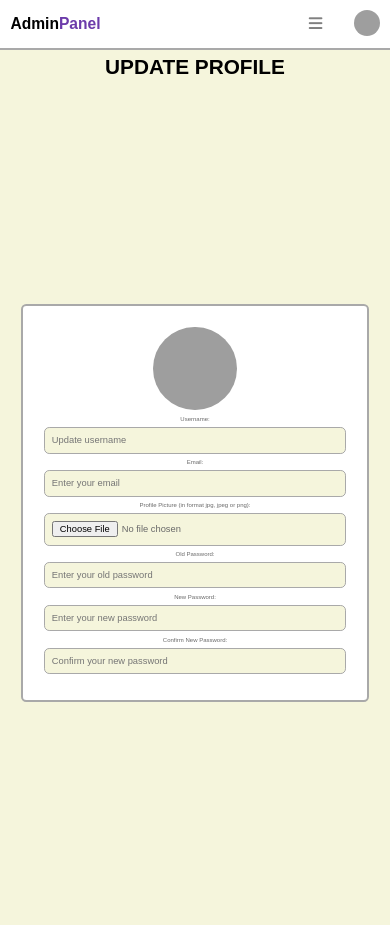
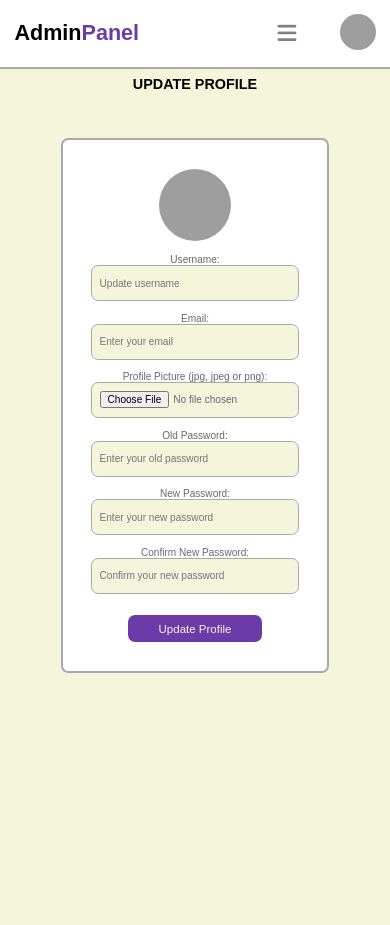
Before and after one commit to sabinaPetrisor/OnlineMusicStore, a PHP site: page /OnlineMusicStore/php/admin-update-profile.php in a window 390 px wide. After the commit the page ends 673 px from the top, so only its background shows below. Run offline with PHP 8.4, Linux system fonts and the light colour scheme; the visitor is signed in with stand-in values (Sample User, id 1); data that the repository does not hold is empty; grey boxes are pictures that could not be loaded.

Commit message:
update-22.12

```diff
--- a/css/styles.css
+++ b/css/styles.css
@@ -27,7 +27,8 @@ section{
 }
 
 .btn, .delete-btn{
-  width: 100%;
+  width: 65%;
+  /*height: 2.9rem;*/
   display: block;
   margin-top: 1rem;
   border-radius: 0.5rem;
@@ -36,7 +37,6 @@ section{
   padding: 0.5rem 0.5rem;
   cursor: pointer;
   justify-self: center;
-  text-transform: capitalize;
 }
 
 .btn{
@@ -48,7 +48,7 @@ section{
 }
 
 .btn:hover{
-  background-color: rgb(98, 78, 154);
+  background-color: rgb(130, 93, 177);
 }
 
 .delete-btn:hover{
@@ -91,16 +91,18 @@ section{
 
 .form-container form{
   width: 50%;
+  display: block;
   background-color:white;
   border-radius: 0.5rem;
   box-shadow: 0 0.5rem 1rem black;
   border: 0.2rem solid darkgrey;
   /*text-align: center;*/
-  padding: 2rem;
+  padding: 3rem;
 }
 
 .form-container label{
   color: dimgray;
+  margin-top: 0.3rem;
 }
 
 .title{
@@ -113,11 +115,12 @@ section{
 
 .box{
   width: 100%;
+  height: 2.5rem;
   font-size: 0.9rem;
-  margin: 0.5rem 0;
+  margin-bottom: 0.5rem;
   border-radius: 0.5rem;
   border: 0.1rem solid darkgrey;
-  padding: 0.7rem 0.7rem;
+  padding: 0.3rem 0.3rem;
   color: dimgray;
   background-color: beige;
 }
@@ -135,7 +138,7 @@ section{
 
 .form-container form p a:hover{
   text-decoration: underline;
-  color: rgb(98, 78, 154);
+  color: rgb(130, 93, 177);
 }
 
 label.error{
@@ -187,7 +190,7 @@ label.error, .form-container label{
 
 .header .flex .navbar a:hover{
   text-decoration: underline;
-  color: rgb(98, 78, 154);
+  color: rgb(130, 93, 177);
 }
 
 .header .flex .icons{
@@ -214,11 +217,11 @@ label.error, .form-container label{
 }
 
 .header .flex .icons .fas.fa-bars:hover{
-  color: rgb(98, 78, 154);
+  color: rgb(130, 93, 177);
 }
 
 .header .flex .icons .profile-picture img:hover{
-  border: 0.15rem solid rgb(98, 78, 154);
+  border: 0.15rem solid rgb(130, 93, 177);
   padding: 0.05rem;
 }
 
@@ -263,14 +266,13 @@ label.error, .form-container label{
 }
 
 .update-profile{
-    min-height: 100vh;
+    max-width: 70rem;
     display: flex;
     align-items: center;
-    justify-content: center;
+    justify-content: space-between;
 }
 
 .update-profile form{
-  max-width: 70rem;
   margin: 0 auto;
   background-color: white;
   border: 0.2rem solid darkgrey;
@@ -286,18 +288,68 @@ label.error, .form-container label{
   margin-bottom: 0.5rem;
 }
 
+.update-profile form .input-box-container{
+  display: flex;
+  align-items: center;
+  justify-content: center;
+}
+
+.update-profile form .input-box{
+  width: 100%;
+  margin-left: 0.5rem;
+  margin-right: 0.5rem;
+}
+
 .update-profile form .input-box label{
   color: dimgray;
+  display: block;
+  margin-top: 0.3rem;
 }
 
 /*media -> responsiveness*/
-@media (max-width:990px){
+/*@media (max-width:990px){
   *{
     font-size: 75%;
   }
-}
+}*/
 
 @media (max-width:750px){
+  .title{
+    font-size: 1.5rem;
+  }
+  .box{
+    font-size: 0.7rem;
+    padding: 0.5rem;
+  }
+
+  .btn, .delete-btn{
+    font-size: 0.8rem;
+  }
+
+  .form-container form{
+    padding: 2rem;
+  }
+
+  .form-container label{
+    color: dimgray;
+    margin-top: 0.3rem;
+    font-size: 0.7rem;
+  }
+
+  .form-container form p{
+    margin-top: 1.5rem;
+    color:dimgray;
+    font-size: 0.8rem;
+  }
+
+  .update-profile form img{
+    height: 5rem;
+    width: 5rem;
+  }
+
+  .update-profile form .input-box label{
+    font-size: 0.7rem;
+  }
   #menu-btn {
     display: inline-block;
   }
@@ -323,6 +375,51 @@ label.error, .form-container label{
 
 @media (max-width:450px){
   *{
-    font-size: 65%;
+    font-size: 90%;
+  }
+  .title{
+    font-size: 1rem;
+  }
+  .box{
+    font-size: 0.7rem;
+    padding: 0.5rem;
+  }
+
+  .btn, .delete-btn{
+    font-size: 0.8rem;
+  }
+
+  .form-container form{
+    padding: 2rem;
+  }
+
+  .form-container label{
+    color: dimgray;
+    margin-top: 0.3rem;
+    font-size: 0.7rem;
+  }
+
+  .form-container form p{
+    margin-top: 1.5rem;
+    color:dimgray;
+    font-size: 0.8rem;
+  }
+
+  .update-profile form img{
+    height: 5rem;
+    width: 5rem;
+  }
+
+  .update-profile form .input-box-container{
+    display: block;
+  }
+
+  .update-profile form .input-box{
+    margin-left: 0;
+    margin-right: 0;
+  }
+
+  .update-profile form .input-box label{
+    font-size: 0.7rem;
   }
 }
--- a/html/register-page.html
+++ b/html/register-page.html
@@ -22,7 +22,7 @@
                 <input type="password" name="password" class="box" id="password" placeholder="Enter a password" autocomplete="new-password">
                 <label for="cpass">Confirm Password:</label>
                 <input type="password" name="cpass" class="box" id="cpass" placeholder="Confirm your password">
-                <label for="ppicture">Profile Picture (in format jpg, jpeg or png) (Optional):</label>
+                <label for="ppicture">Profile Picture (jpg, jpeg or png): (Optional):</label>
                 <input type="file" name="ppicture" id="ppicture" class="box">
                 <input type="submit" value="Register" id="submit" name="submit" class="btn">
                 <p>Already have an account? <a href="http://localhost/OnlineMusicStore/html/login-page.html">Login here!</a></p>
--- a/php/admin-update-profile.php
+++ b/php/admin-update-profile.php
@@ -28,12 +28,13 @@
                     $user = mysqli_fetch_assoc($res);
                 ?>
                 <img src="../pictures/<?php echo $user['profile_picture']; ?>" alt="">
+                <div class="input-box-container">
                     <div class="input-box">
                         <label for="username">Username:</label>
                         <input type="text" name="username" class="box" id="username" placeholder="Update username" value="<?php echo $user['username']; ?>">
                         <label for="email">Email:</label>
                         <input type="text" name="email" class="box" id="email" placeholder="Enter your email" value="<?php echo $user['email']; ?>">
-                    <label for="ppicture">Profile Picture (in format jpg, jpeg or png):</label>
+                        <label for="ppicture">Profile Picture (jpg, jpeg or png):</label>
                         <input type="file" name="ppicture" id="ppicture" class="box">
                         <input type="hidden" name="old_ppicture_hidden" value="<?php echo $user['profile_picture'];?>">
                     </div>
@@ -46,7 +47,8 @@
                         <label for="new_password_confirm">Confirm New Password:</label>
                         <input type="password" name="new_password_confirm" class="box" id="new_password_confirm" placeholder="Confirm your new password">
                     </div>
-                <!--<input type="submit" value="Register" id="submit" name="submit" class="btn"> -->
+                </div>
+                <input type="submit" value="Update Profile" id="submit" name="submit" class="btn">
             </form>
         </section>
     </body>
```
Lines whose indentation alone changed are shown as unchanged.
